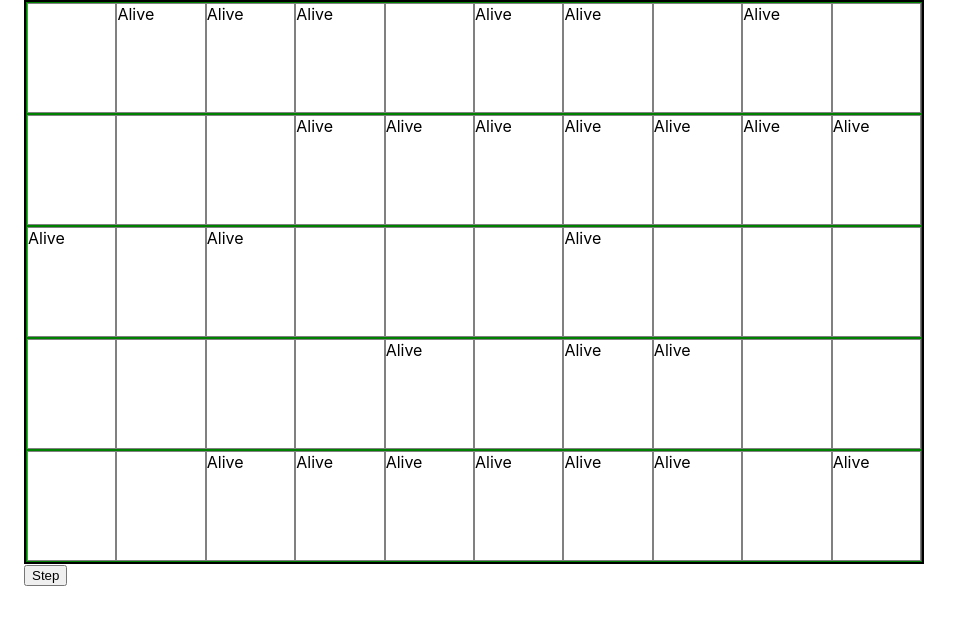
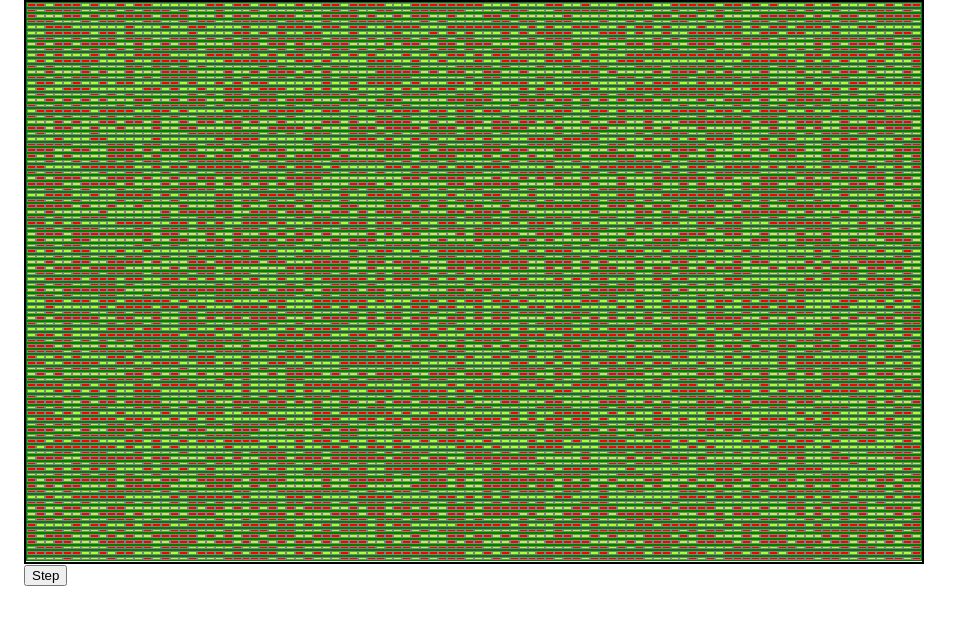
Before and after one commit to bharring52/react-toy, a React (Create React App) app: page / in a window 1280 px wide. Shown: the top 624 px of the page, without its empty margins (0-963 px from the left). Built offline with nearby package versions, Linux system fonts and the light colour scheme.

Commit message:
Cleaner look, with colors instead of text

```diff
--- a/src/App.js
+++ b/src/App.js
@@ -4,7 +4,7 @@ import { Board } from './components/board/board.js';
 
 function App() {
   return (
-    <div><Board rows={5} columns={10} /></div>
+    <div><Board rows={100} columns={100} /></div>
   );
 }
 
--- a/src/components/board/board.css
+++ b/src/components/board/board.css
@@ -19,3 +19,11 @@
 
     flex: 1;
 }
+
+.board .row .cell.alive {
+    background-color: greenyellow;
+}
+
+.board .row .cell.dead {
+    background-color: red;
+}
--- a/src/components/board/cell/cell.js
+++ b/src/components/board/cell/cell.js
@@ -2,9 +2,12 @@ import React from 'react';
 
 export class Cell extends React.Component {
     render () {
+        const className = this.props.isAlive
+            ? 'cell alive'
+            : 'cell dead';
+
         return (
-            <div className="cell">
-                {this.props.isAlive ? "Alive" : ""}
+            <div className={className}>
             </div>
         );
     }
```
